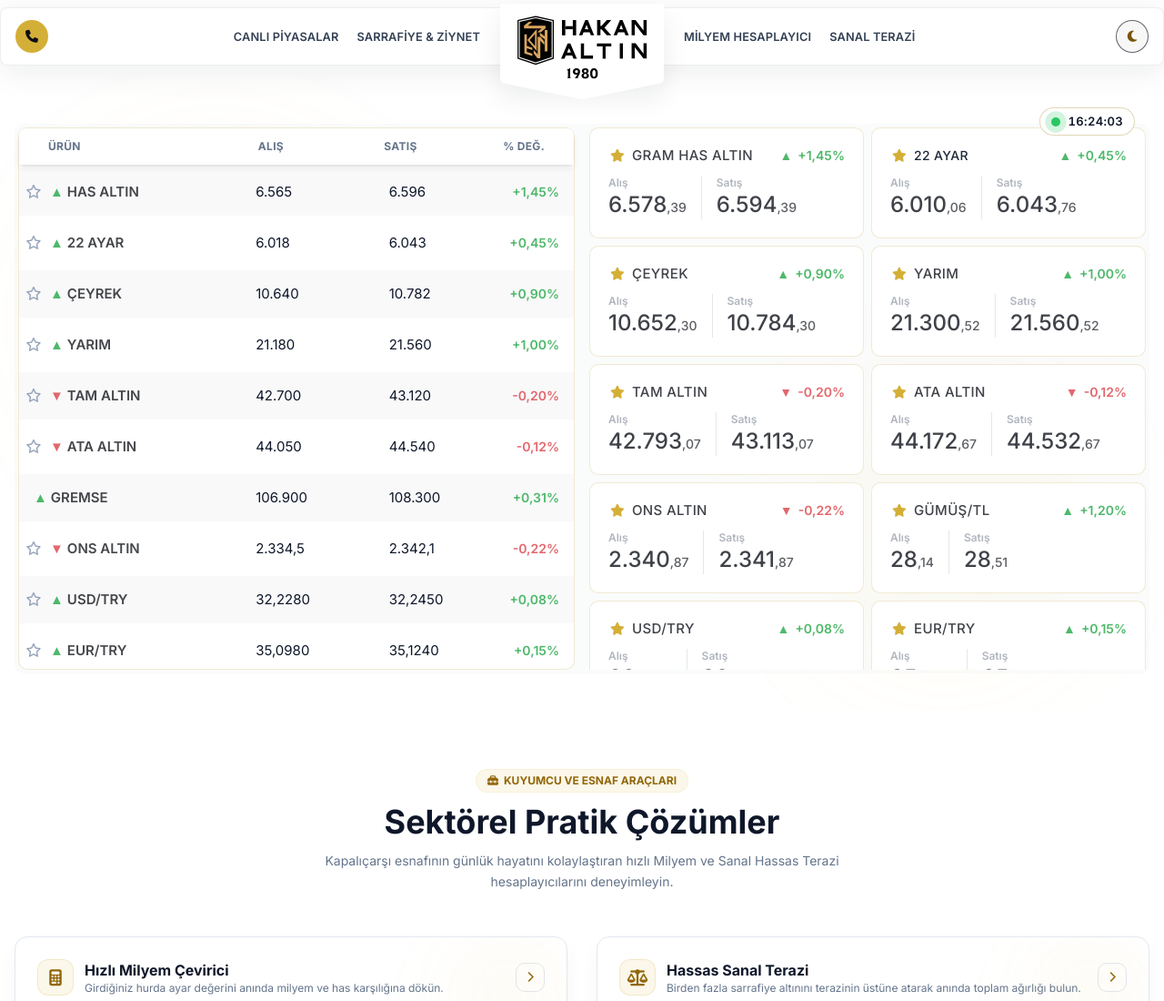
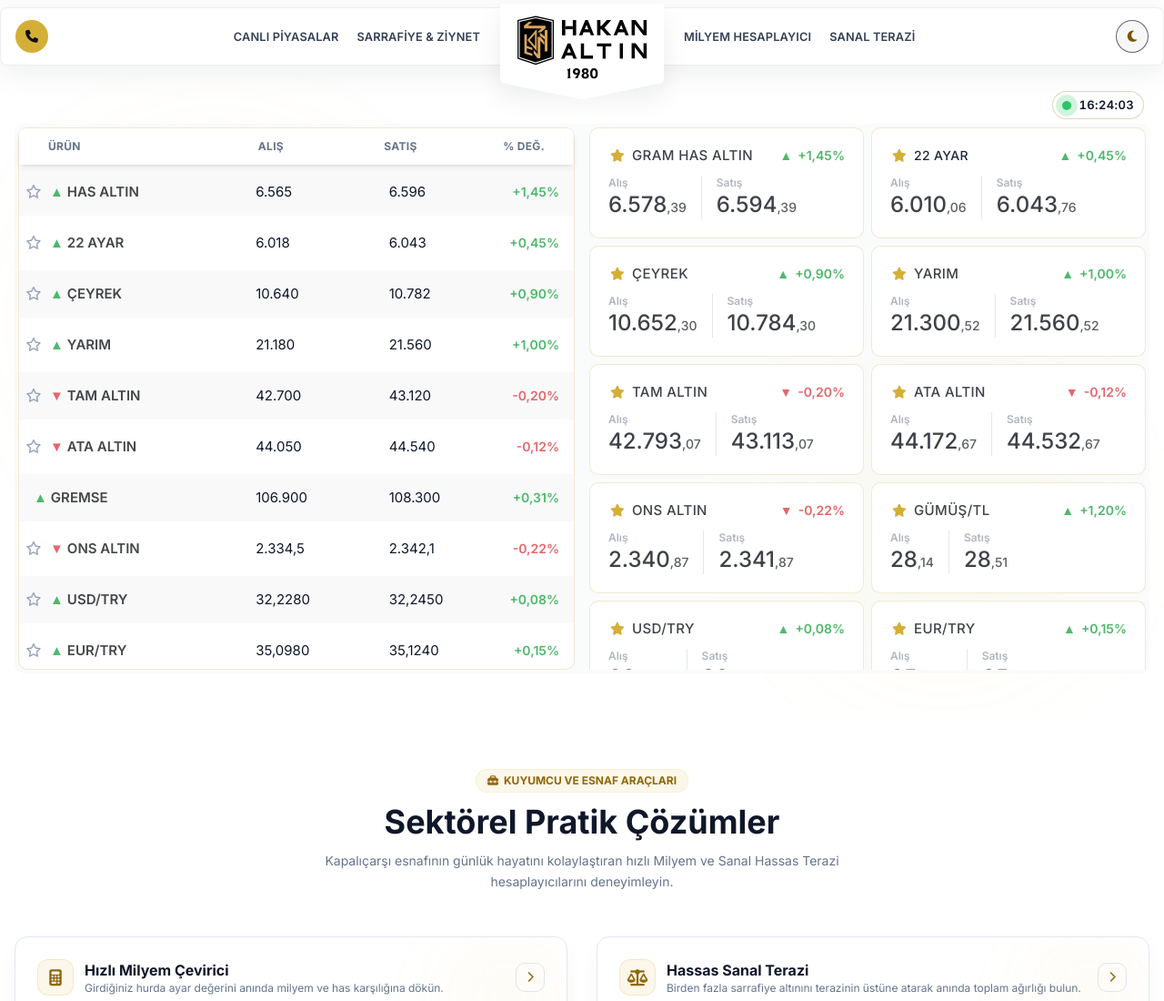
Before and after one commit to abdullahonspay/hakan-altin, a plain HTML site: page v2/revize-phone-1.html in a window 1280 px wide. Shown: the top 1100 px of the page at 91% size. Drawn offline with nearby package versions, Linux system fonts and the light colour scheme; a web font is replaced by a local one.

Commit message:
time ticker updated

```diff
--- a/v2/revize-phone-1.html
+++ b/v2/revize-phone-1.html
@@ -412,13 +412,13 @@
 
     .hero-live-badge {
       position: absolute;
-      right: 16px;
-      top: -10px;
+      right: 6px;
+      top: -28px;
       z-index: 22;
       display: inline-flex;
       align-items: center;
       gap: 8px;
-      padding: 8px 12px;
+      padding: 8px 10px;
       border-radius: 9999px;
       border: 1px solid rgba(16, 185, 129, 0.45);
       background: rgba(15, 23, 42, 0.94);
```
